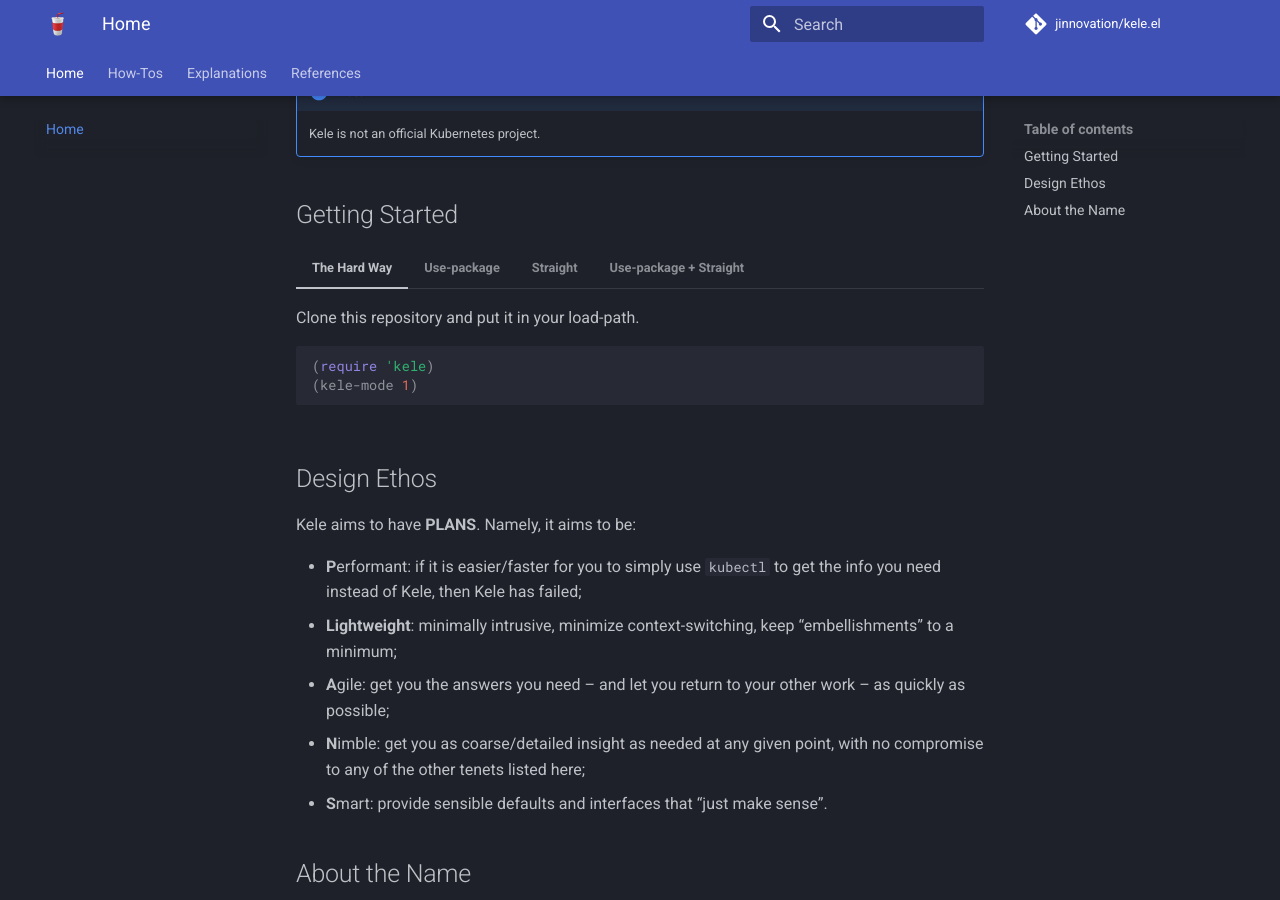
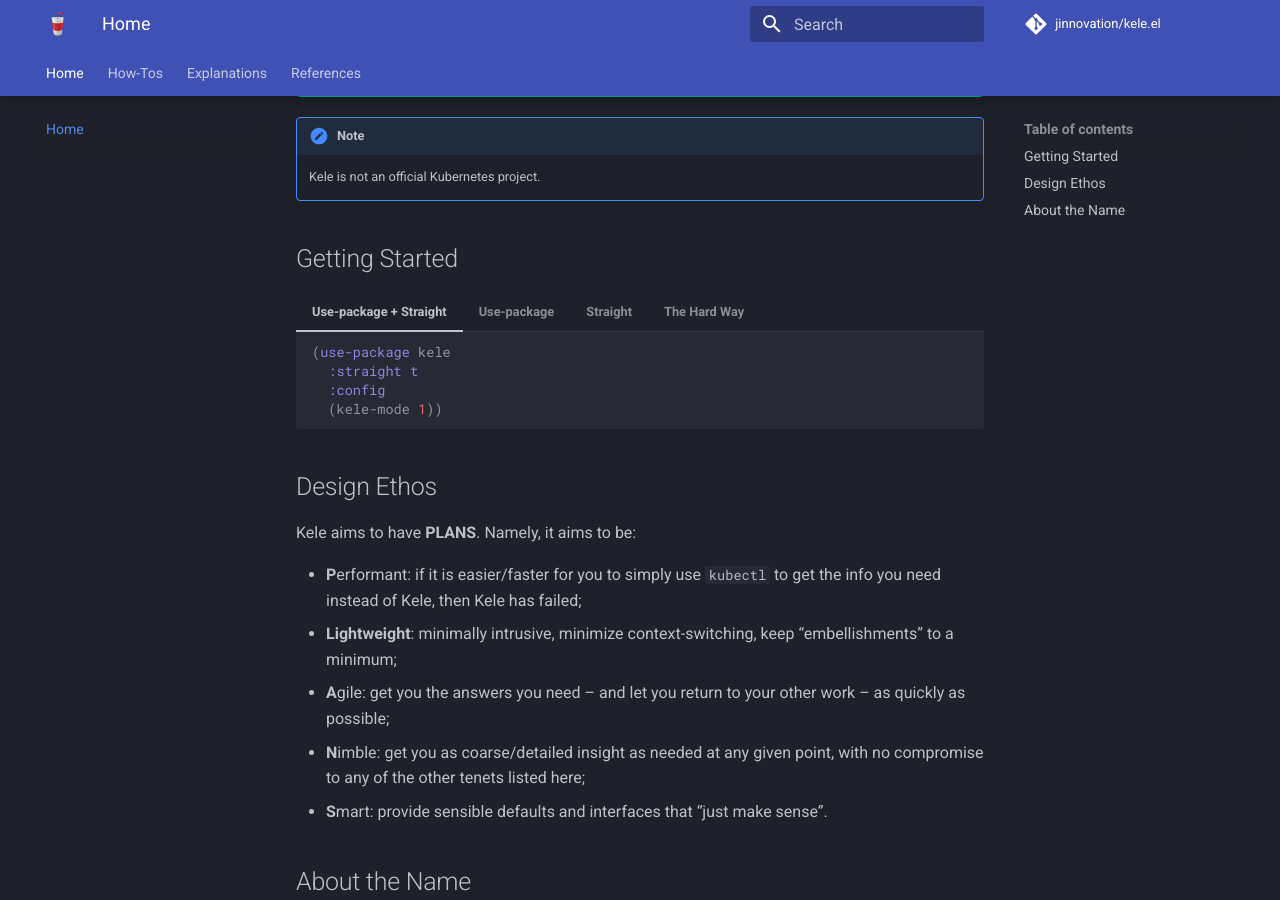
Before and after one commit to jinnovation/kele.el, an MkDocs documentation site: the page built from docs/index.md, in a window 1280 px wide and 900 px high, scrolled down 966 px. Built offline with MkDocs 1.6.1 and Material for MkDocs 9.7.7, drawn with Linux system fonts in a browser that asks for light colours; comment, search, counter and statistics services are not loaded.

````diff
--- a/README.org
+++ b/README.org
@@ -33,7 +33,7 @@ configs.
 
    #+begin_src emacs-lisp
      (use-package kele
-       :straight (kele :type git :host github :repo "jinnovation/kele.el")
+       :straight t
        :config
        (kele-mode 1))
    #+end_src
--- a/docs/index.md
+++ b/docs/index.md
@@ -23,13 +27,13 @@ e.g. [Embark], that you can take advantage of in your own configs.
 
 ## Getting Started
 
-=== "The Hard Way"
-
-    Clone this repository and put it in your load-path.
+=== "Use-package + Straight"
 
     ```emacs-lisp
-    (require 'kele)
-    (kele-mode 1)
+    (use-package kele
+      :straight t
+      :config
+      (kele-mode 1))
     ```
 
 === "Use-package"
````
Also changed, not shown: other parts of docs/index.md (+9 -5 lines), 1 other file.
